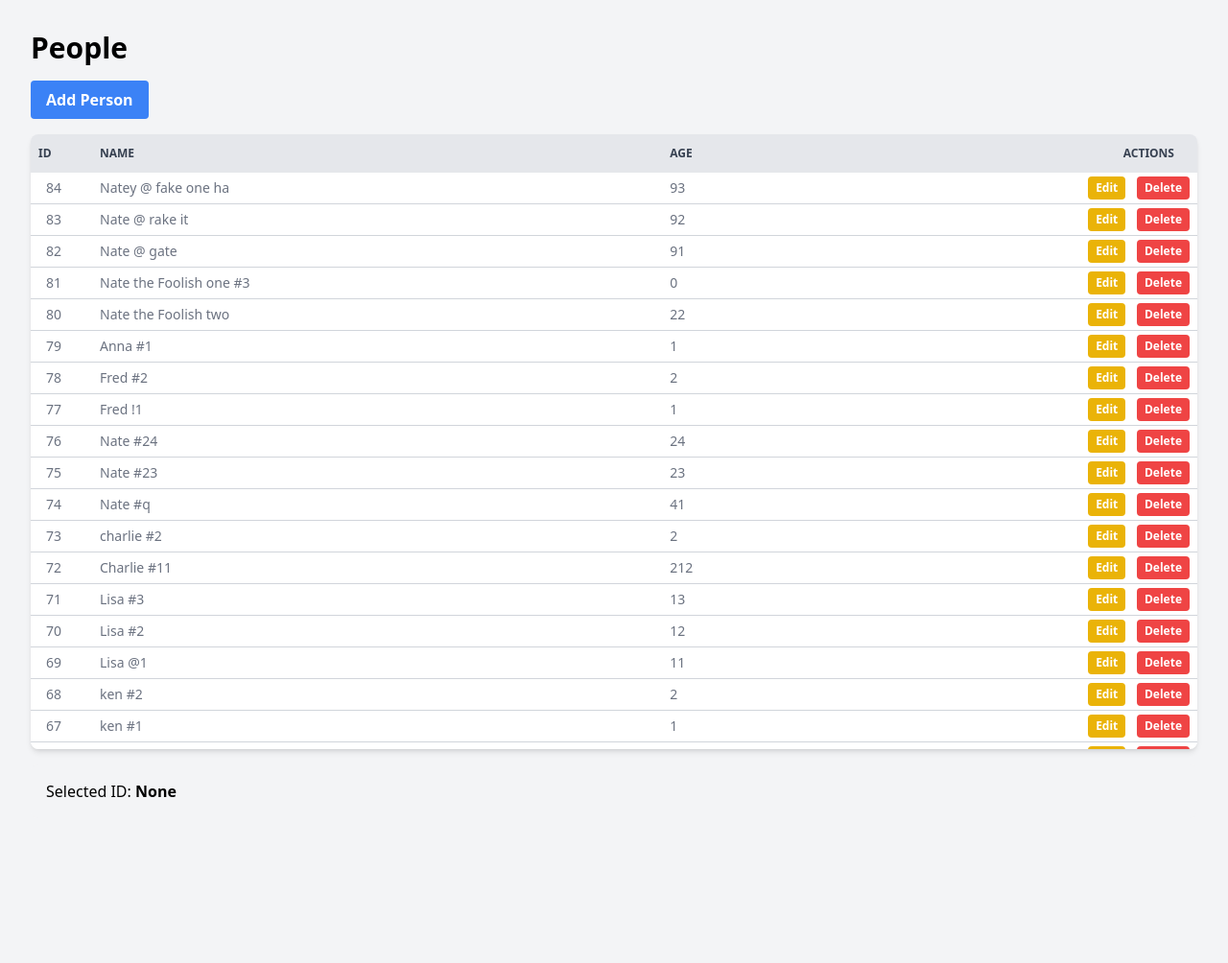
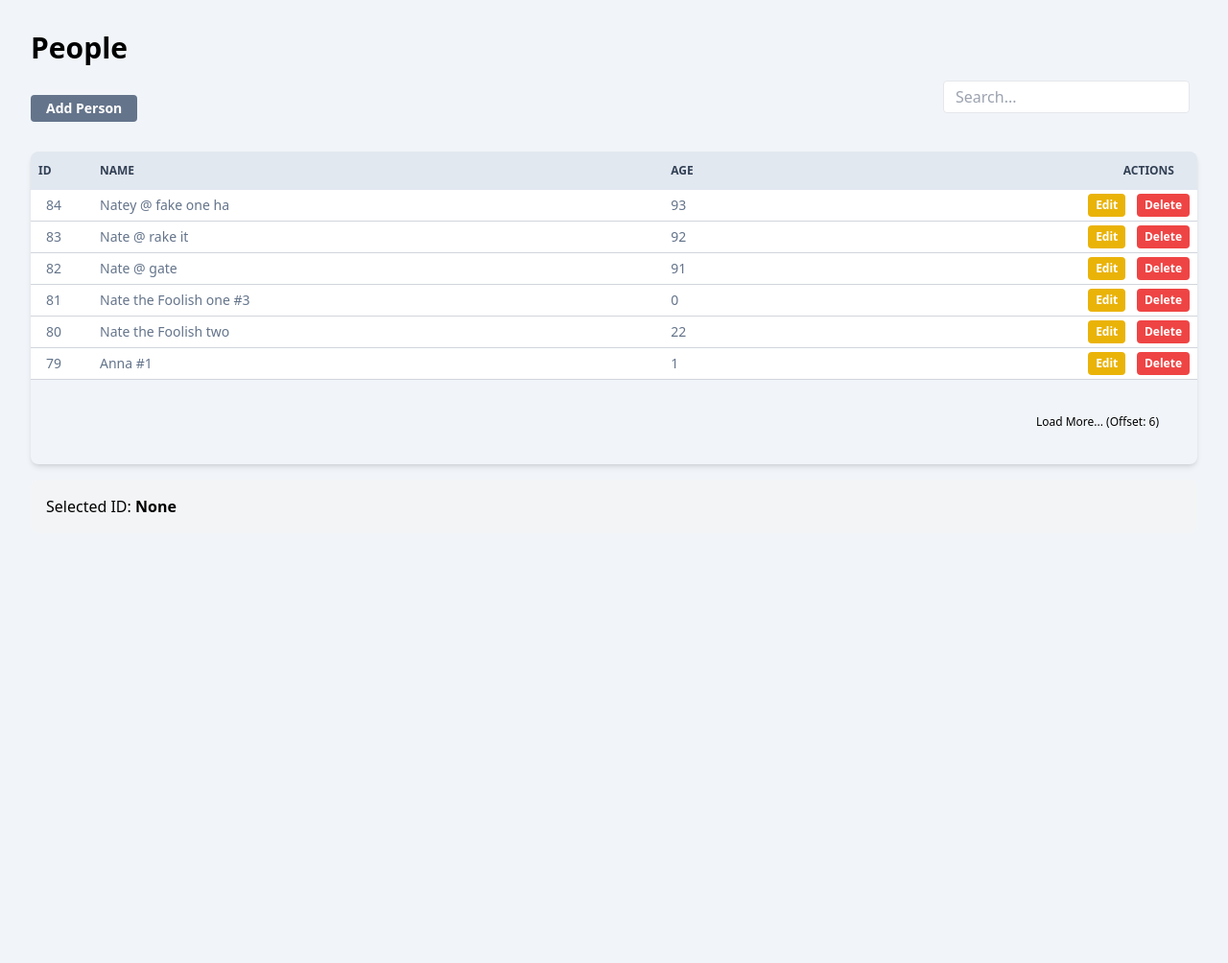
Before and after one commit to Sashley/crud_app_01_flask, a Flask app: page / in a window 1280 px wide. Shown: the top 1004 px of the page at 96% size. Run offline with Flask 2, Linux system fonts and the light colour scheme; data comes from the database, SQL or seed files in the repository; both versions use the stored data as it was after the commit; some libraries are stand-ins or nearby versions.

Commit message:
most functions working pre comment delete

```diff
--- a/app.py
+++ b/app.py
@@ -1,42 +1,44 @@
-from flask import Flask, render_template, request, jsonify, session, make_response, json # type: ignore
-from flask_cors import CORS # type: ignore
+from flask import Flask, render_template, request, jsonify, make_response, json, session
+from flask_cors import CORS  # type: ignore
 from db import get_db
 from models import Person
+from dotenv import load_dotenv
 import config
+import os
+
+load_dotenv()
 
 app = Flask(__name__)
 CORS(app)
-app.secret_key = 'your_secret_key_here'  # Set a secret key for sessions
+# app.secret_key = 'your_secret_key_here'  # Set a secret key for sessions
+app.secret_key = os.environ.get('FLASK_SECRET_KEY') or 'fallback_secret_key'
 
-from db import get_db
-from models import Person
-import config
-import json
-
-app = Flask(__name__)
 
 @app.route('/')
 def index():
     initial_people = get_people(0, config.RECORDS_PER_PAGE)
     return render_template('index.html',
         people=initial_people,
-        records_per_page=config.RECORDS_PER_PAGE)
+        records_per_page=config.RECORDS_PER_PAGE
+        )
 
 @app.route('/load_more')
 def load_more():
+    # print("request_args: ", request.args.get('offset', 0))
     offset = int(request.args.get('offset', 0))
     limit = config.RECORDS_PER_PAGE
-    print(f"Load More - Offset: {offset}, Limit: {limit}")
-    people = get_people(offset, limit)
-    print(f"Fetched {len(people)} records")
+    query = request.args.get('query', '')
+
+    if query:
+        # print("query: ")
+        people = search_people(query, offset, limit)
+    else:
+        # print('not query:', 'offset:', offset, 'limit:', limit)
+        people = get_people(offset, limit)
 
     response = make_response(render_template('table_body.html', people=people))
-    response.headers['Cache-Control'] = 'no-store, no-cache, must-revalidate, max-age=0'
-    response.headers['Pragma'] = 'no-cache'
-    response.headers['Expires'] = '0'
 
     if len(people) < limit:
-        print("No more records")
         response.headers['HX-Trigger'] = json.dumps({"noMoreRecords": True})
 
     return response
@@ -44,7 +46,6 @@ def load_more():
 def get_people(offset, limit):
     db = get_db()
     cursor = db.cursor()
-    print(f"Fetching {limit} records starting from {offset}")
     cursor.execute("SELECT * FROM people ORDER BY id DESC LIMIT ? OFFSET ?", (limit, offset))
     return [Person(id=row[0], name=row[1], age=row[2]) for row in cursor.fetchall()]
 
@@ -68,6 +69,7 @@ def create():
 
         # Fetch all new records
         new_records = [Person(**record) for record in session['new_records']]
+        print("new_records: ", new_records)
         return render_template('table_body.html', people=new_records)
     else:
         return render_template('modal.html', person=Person(id=0, name='', age=0), mode='create')
@@ -83,15 +85,24 @@ def edit(id):
         db.commit()
 
         # Fetch all people to update the table
-        cursor.execute("SELECT * FROM people ORDER BY id DESC")
-        people = [Person(id=row[0], name=row[1], age=row[2]) for row in cursor.fetchall()]
-        return render_template('table_body.html', people=people)
+        # cursor.execute("SELECT * FROM people ORDER BY id DESC")
+        # people = [Person(id=row[0], name=row[1], age=row[2]) for row in cursor.fetchall()]
+        # people = get_people(0, config.RECORDS_PER_PAGE)
+
+        # Fetch the updated person
+        cursor.execute("SELECT * FROM people WHERE id = ?", (id,))
+        row = cursor.fetchone()
+        updated_person = Person(id=row[0], name=row[1], age=row[2])
+
+        # Render only the updated row
+        return render_template('person_row.html', person=updated_person)
+        # return render_template('table_body.html', people=people)
     else:
         cursor.execute("SELECT * FROM people WHERE id = ?", (id,))
         row = cursor.fetchone()
         if row:
             person = Person(id=row[0], name=row[1], age=row[2])
-            print("person: ", person)
+            # print("person: ", person)
             return render_template('modal.html', person=person, mode='edit')
         else:
             return "Person not found", 404
@@ -110,9 +121,44 @@ def delete(id):
     # Render the updated table body
     return render_template('table_body.html', people=people)
 
+@app.route('/refresh_table')
+def refresh_table():
+    session['new_records'] = [] # Clear the session records
+    # This should be similar to your index route, but only return the table body
+    people = get_people(0, config.RECORDS_PER_PAGE)  # Or however you're fetching initial data
+    return render_template('table_body.html', people=people)
+
 @app.route('/get_id/<int:id>')
 def get_id(id):
     return str(id)
 
+@app.route('/search')
+def search():
+    query = request.args.get('query', '')
+    # print("query: ", query)
+    people = search_people(query, 0, config.RECORDS_PER_PAGE)
+    # print("people: ", people)
+    response = make_response(render_template('table_body.html', people=people))
+    if len(people) < config.RECORDS_PER_PAGE:
+        response.headers['HX-Trigger'] = json.dumps({"noMoreRecords": True})
+    return response
+
+def search_people(query, offset, limit):
+    db = get_db()
+    cursor = db.cursor()
+    sql = """
+    SELECT * FROM people
+    WHERE INSTR(LOWER(name), LOWER(?)) > 0
+        OR INSTR(LOWER(age), LOWER(?)) > 0
+    ORDER BY id DESC
+    LIMIT ? OFFSET ?
+    """
+    # print("sql: ", sql)
+    # print("search_param: ", query, limit, offset)
+    cursor.execute(sql, (query, query, limit, offset))
+    results = cursor.fetchall()
+    # print("number of rows: ", len(results))
+    return [Person(id=row[0], name=row[1], age=row[2]) for row in results]
+
 if __name__ == '__main__':
     app.run(debug=True, host=config.HOST, port=config.PORT)
--- a/config.py
+++ b/config.py
@@ -6,4 +6,4 @@ load_dotenv()
 HOST = os.getenv('HOST', '127.0.0.2')
 PORT = int(os.getenv('PORT', 5008))
 VISIBLE_ROWS = 5  # Number of rows visible before scrolling
-RECORDS_PER_PAGE = 25
+RECORDS_PER_PAGE = 6
--- a/templates/base.html
+++ b/templates/base.html
@@ -12,7 +12,7 @@
 
 </head>
 
-<body data-hs-log class="bg-gray-100">
+<body data-hs-log class="bg-slate-100">
     <div class="container mx-auto p-4">
         {% block content %}{% endblock %}
     </div>
--- a/templates/index.html
+++ b/templates/index.html
@@ -4,18 +4,30 @@
 <div class="container mx-auto p-4">
     <h1 class="text-3xl font-bold mb-4">People</h1>
 
-    <button class="bg-blue-500 hover:bg-blue-700 text-white font-bold py-2 px-4 rounded mb-4"
+    <div class="flex justify-between items-center mb-4">
+        <button class="bg-slate-500 hover:bg-slate-700 text-white text-sm font-bold py-1 px-4 rounded"
             hx-get="{{ url_for('create') }}"
             hx-target="#modal"
             hx-swap="innerHTML"
             hx-trigger="click">
-        Add Person
-    </button>
+            Add Person
+        </button>
+
+        <div class="flex items-center">
+            <form id="search-form" hx-get="{{ url_for('search') }}" hx-trigger="submit, keyup delay:500ms" hx-target="#people-tbody">
+                <input type="text" id="search-input" name="query"
+                    class="border rounded py-1 px-3 mr-2 rounded"
+                    placeholder="Search..."
+                    hx-indicator="#search-indicator">
+                <div id="search-indicator" class="htmx-indicator">Searching...</div>
+            </form>
+        </div>
+    </div>
 
     <div class="overflow-x-auto relative shadow-md sm:rounded-lg">
-        <div id="people-container" data-total-records="{{ people|length }}" class="overflow-y-auto max-h-[calc(80vh-16rem)]">
-            <table id="people-table" class="w-full text-sm text-left text-gray-500 ">
-                <thead class="text-xs text-gray-700 uppercase bg-gray-200 sticky top-0">
+        <div id="people-container" class="overflow-y-auto max-h-[calc(80vh-16rem)]">
+            <table id="people-table" class="w-full text-sm text-left text-slate-500">
+                <thead class="text-xs text-slate-700 uppercase bg-slate-200 sticky top-0">
                     <tr>
                         <th scope="col" class="py-3 px-2">ID</th>
                         <th scope="col" class="py-3 px-2">Name</th>
@@ -26,22 +38,19 @@
                 <tbody id="people-tbody">
                     {% include 'table_body.html' %}
                 </tbody>
-
             </table>
 
-            <div class="flex justify-end m-4>">
+            <div class="flex justify-end m-4">
                 <button id="load-more"
                     class="hover:bg-slate-300 py-1 px-2 text-xs rounded m-4 align-right"
-                    hx-headers='{"Cache-Control": "no-cache"}'
                     hx-get="{{ url_for('load_more') }}"
                     hx-trigger="click"
                     hx-target="#people-tbody"
                     hx-swap="beforeend"
                     hx-indicator="#load-more"
-                    data-offset="{{ people|length }}"
-                    data-records-per-page="{{ records_per_page }}"
-                    {% if people|length < records_per_page %}disabled{% endif %}>
-                    Load More ... (Offset: <span id="current-offset">{{ people|length }}</span>)
+                    data-offset="{{ records_per_page }}"
+                    data-records-per-page="{{ records_per_page }}">
+                    Load More... (Offset: <span id="current-offset">{{ records_per_page }}</span>)
                 </button>
 
                 {% if people|length == 0 %}
@@ -61,49 +70,64 @@
 </div>
 
 <script>
-    console.log("Script loaded");
+document.addEventListener('DOMContentLoaded', function() {
+    var searchForm = document.getElementById('search-form');
+    var searchInput = document.getElementById('search-input');
+    var loadMoreBtn = document.getElementById('load-more');
+    var peopleContainer = document.getElementById('people-container');
+    var currentOffsetSpan = document.getElementById('current-offset');
 
-    document.body.addEventListener('htmx:configRequest', function(event) {
-        if (event.detail.elt.id === 'load-more') {
-            var offset = parseInt(event.detail.elt.getAttribute('data-offset'));
-            event.detail.parameters['offset'] = offset;
-        }
+    function updateOffsetDisplay() {
+        var currentOffset = loadMoreBtn.getAttribute('data-offset');
+        currentOffsetSpan.textContent = currentOffset;
+        console.log('current offset', currentOffsetSpan.textContent);
+    }
+
+    function getCurrentRowCount() {
+        return document.querySelectorAll('#people-tbody tr').length;
+    }
+
+    searchForm.addEventListener('htmx:configRequest', function(event) {
+        var searchQuery = searchInput.value;
+        event.detail.parameters['query'] = searchQuery;
     });
 
-    document.body.addEventListener('htmx:afterOnLoad', function(event) {
-        console.log("htmx:afterOnLoad event triggered", event.detail);
-        if (event.detail.elt.id === 'load-more') {
-            console.log("Load more button clicked");
-            var loadMoreBtn = document.getElementById('load-more');
-            var currentOffsetSpan = document.getElementById('current-offset');
-            var recordsPerPage = parseInt(loadMoreBtn.getAttribute('data-records-per-page'));
-            var currentOffset = parseInt(loadMoreBtn.getAttribute('data-offset'));
-            var newOffset = currentOffset + recordsPerPage;
+    searchForm.addEventListener('htmx:afterOnLoad', function(event) {
+        console.log('Search complete');
+        loadMoreBtn.setAttribute('data-offset', '{{ records_per_page }}');
+        updateOffsetDisplay();
 
-            console.log('Current offset:', currentOffset);
-            console.log('New offset:', newOffset);
+        var triggerHeader = event.detail.xhr.getResponseHeader('HX-Trigger');
+        if (triggerHeader && JSON.parse(triggerHeader).noMoreRecords) {
+            loadMoreBtn.style.display = 'none';
+        } else {
+            loadMoreBtn.style.display = 'block';
+        }
 
-            currentOffsetSpan.textContent = newOffset;
-            loadMoreBtn.setAttribute('data-offset', newOffset);
-            console.log("New data-offset value:", loadMoreBtn.getAttribute('data-offset'));
-
-            if (event.detail.xhr.getResponseHeader('Hx-Trigger') === '{"noMoreRecords":true}') {
-                loadMoreBtn.setAttribute('disabled', 'disabled');
-            }
-
-            var triggerHeader = event.detail.xhr.getResponseHeader('HX-Trigger');
-            if (triggerHeader && JSON.parse(triggerHeader).noMoreRecords) {
-                loadMoreBtn.disabled = true;
-                loadMoreBtn.classList.add('opacity-50', 'cursor-not-allowed');
-                loadMoreBtn.textContent = 'No More Records';  // Add this line
-            }
-        }
+        peopleContainer.setAttribute('data-total-records', currentRowCount.toString());
+        updateOffsetDisplay();
     });
 
-    document.body.addEventListener('htmx:beforeRequest', function(event) {
-        console.log("htmx:beforeRequest - URL:", event.detail.requestConfig.url);
-        console.log("htmx:beforeRequest - Parameters:", event.detail.requestConfig.parameters);
+    loadMoreBtn.addEventListener('htmx:configRequest', function(event) {
+
+        event.detail.parameters['offset'] = this.getAttribute('data-offset');
+        event.detail.parameters['query'] = searchInput.value;
+
+        console.log('Configuring request:', event.detail.parameters);
     });
 
+    loadMoreBtn.addEventListener('htmx:afterOnLoad', function(event) {
+        var currentRowCount = getCurrentRowCount();
+        this.setAttribute('data-offset', currentRowCount.toString());
+
+        peopleContainer.setAttribute('data-total-records', currentRowCount.toString());
+
+        var triggerHeader = event.detail.xhr.getResponseHeader('HX-Trigger');
+        if (triggerHeader && JSON.parse(triggerHeader).noMoreRecords) {
+            this.style.display = 'none';
+        }
+        updateOffsetDisplay();
+    });
+});
 </script>
 {% endblock %}
```
Also changed, not shown: templates/modal.html (+9 -9 lines), people.db, 1 other file.
